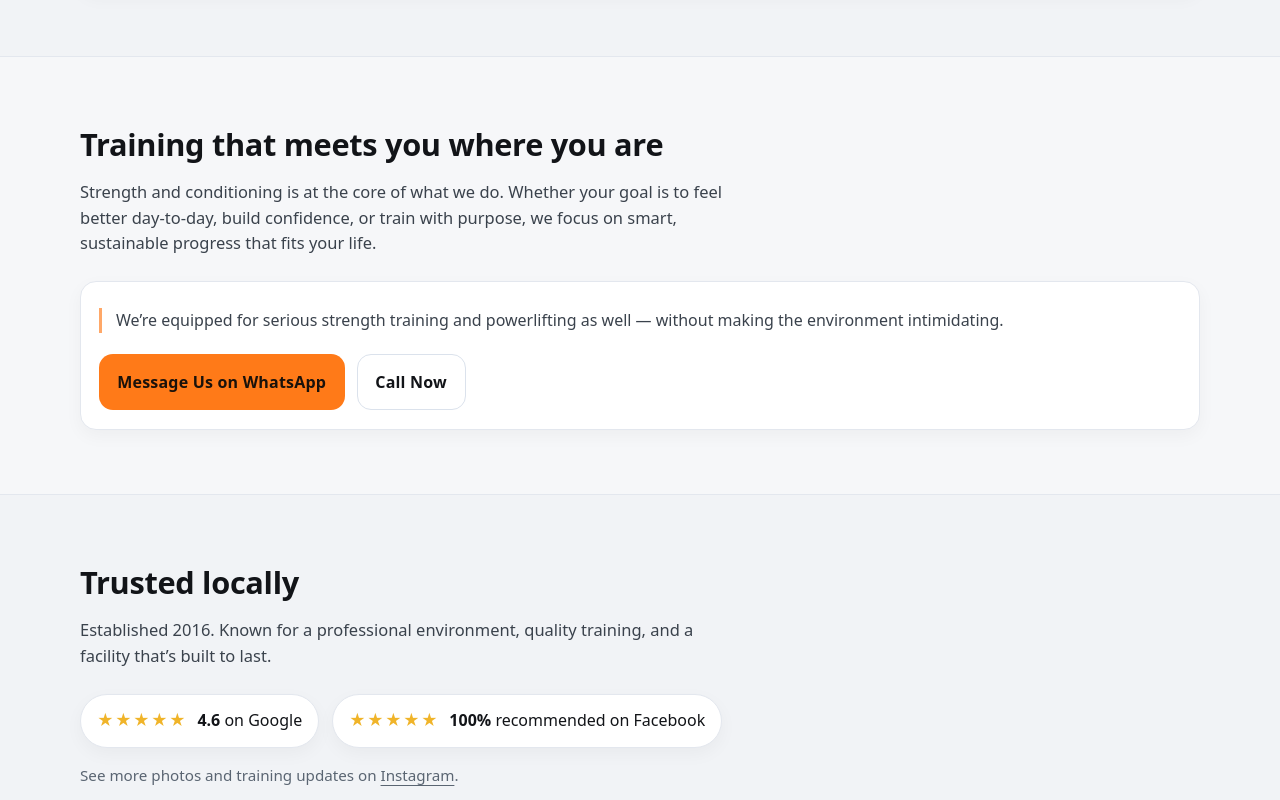
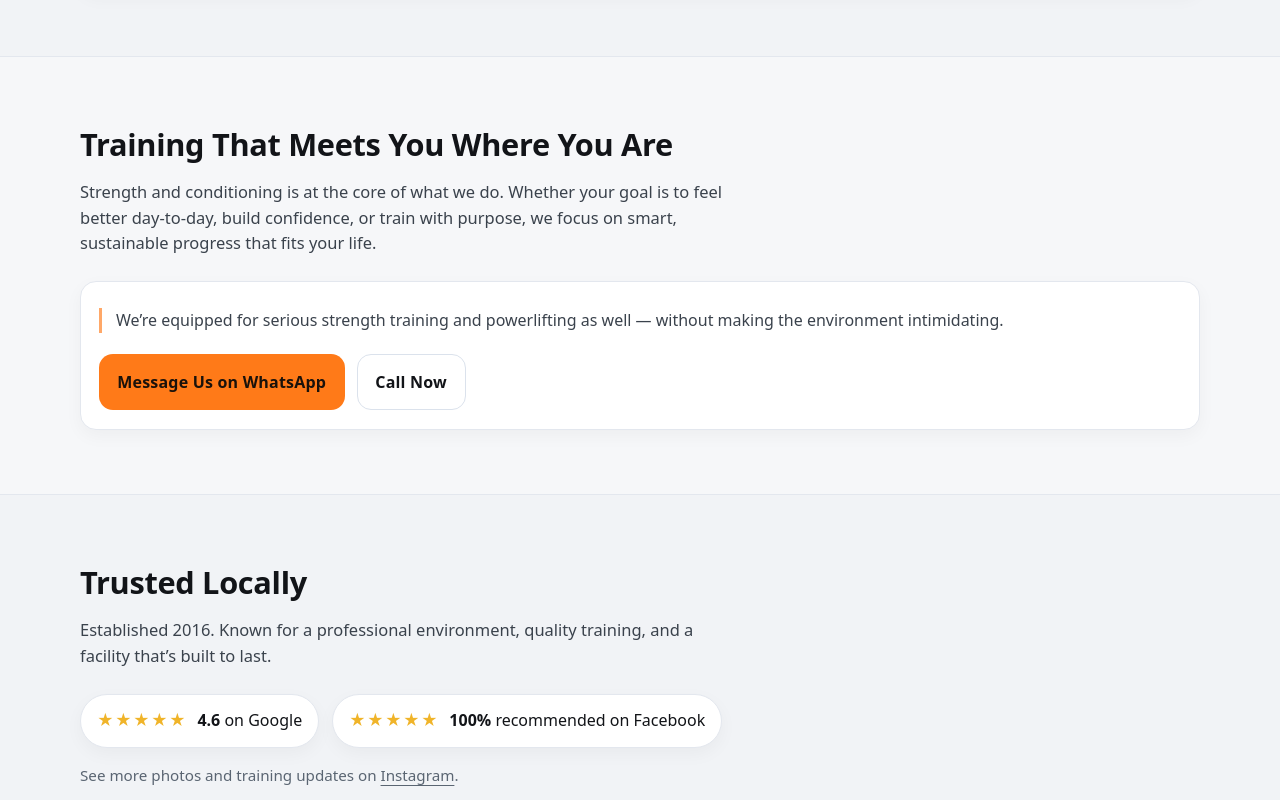
Before and after one commit to SheheenAwe/kinetic-health-fitness-, a plain HTML site: page index.html in a window 1280 px wide. Shown: the part 1980-2780 px from the top of the page. Drawn offline with Linux system fonts and the light colour scheme.

Commit message:
Update index.html

```diff
--- a/index.html
+++ b/index.html
@@ -190,7 +190,7 @@
 </section>
 <section class="section" id="training">
 <div class="container">
-<h2>Training that meets you where you are</h2>
+<h2>Training That Meets You Where You Are</h2>
 <p class="subhead">
           Strength and conditioning is at the core of what we do. Whether your goal is to feel better day-to-day, build confidence, or train with purpose, we focus on smart, sustainable progress that fits your life.
         </p>
@@ -207,7 +207,7 @@
 </section>
 <section class="section alt" id="reviews">
 <div class="container">
-<h2>Trusted locally</h2>
+<h2>Trusted Locally</h2>
 <p class="subhead">Established 2016. Known for a professional environment, quality training, and a facility that’s built to last.</p>
 <div class="review-strip">
 <a class="review-pill" href="https://www.google.com/maps/place/Kinetic+Health+%26+Fitness/@17.5434883,-88.2612567,17z/data=!3m1!4b1!4m6!3m5!1s0x8f5c5bea057568dd:0xc2ae0c1c65f9beb0!8m2!3d17.5434883!4d-88.2612567!16s%2Fg%2F11c47p9rjv?entry=ttu" rel="noopener" target="_blank">
@@ -269,7 +269,7 @@
 <section class="section" id="contact">
 <div class="container">
 <div class="final-cta">
-<h2>Ready to train?</h2>
+<h2>Ready to Train?</h2>
 <p class="subhead">No pressure. No sales pitch. Reach out and we’ll take it from there.</p>
 <div class="cta-row center">
 <a class="btn btn-primary" data-track="whatsapp" href="https://wa.me/5016105454?text=Hi%20Kinetic%20Health%20%26%20Fitness%2C%20I%E2%80%99m%20ready%20to%20get%20started.%20What%E2%80%99s%20the%20next%20step%3F" rel="noopener" target="_blank">Message Us on WhatsApp</a>
```
